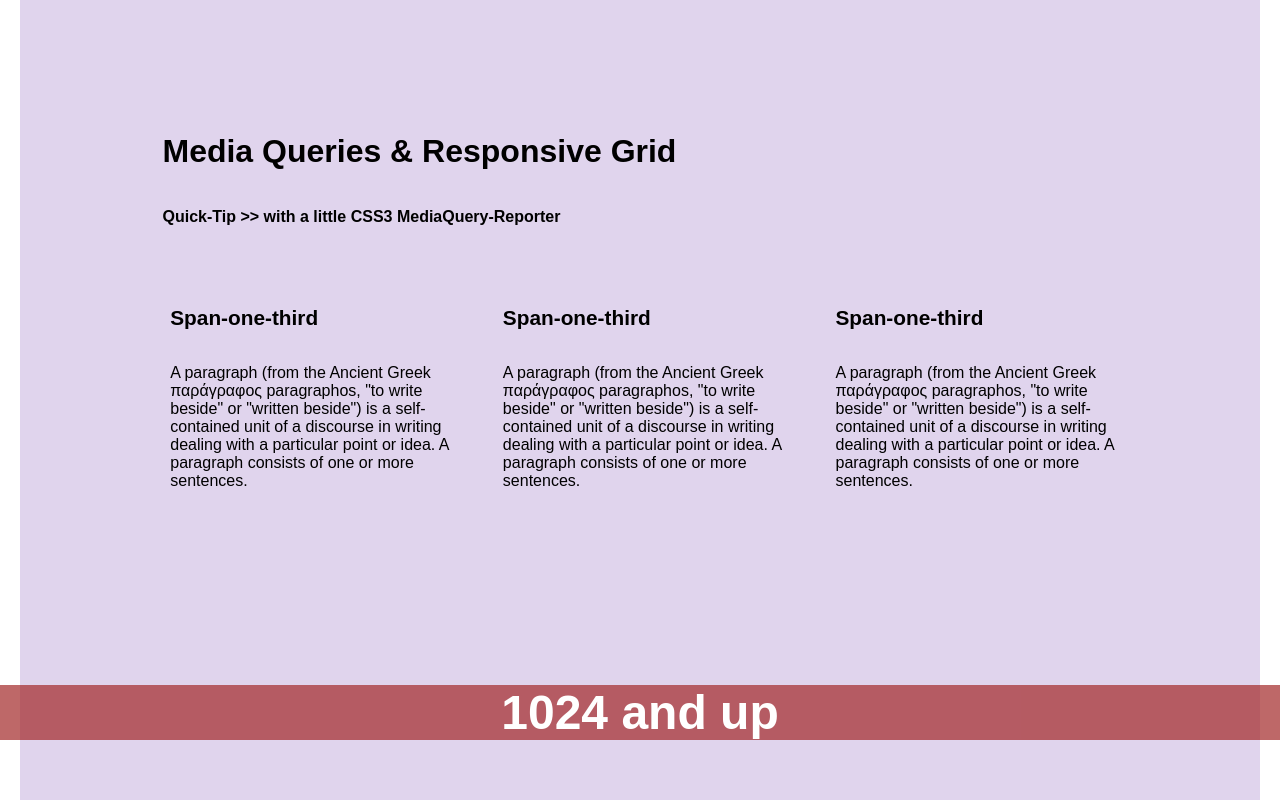
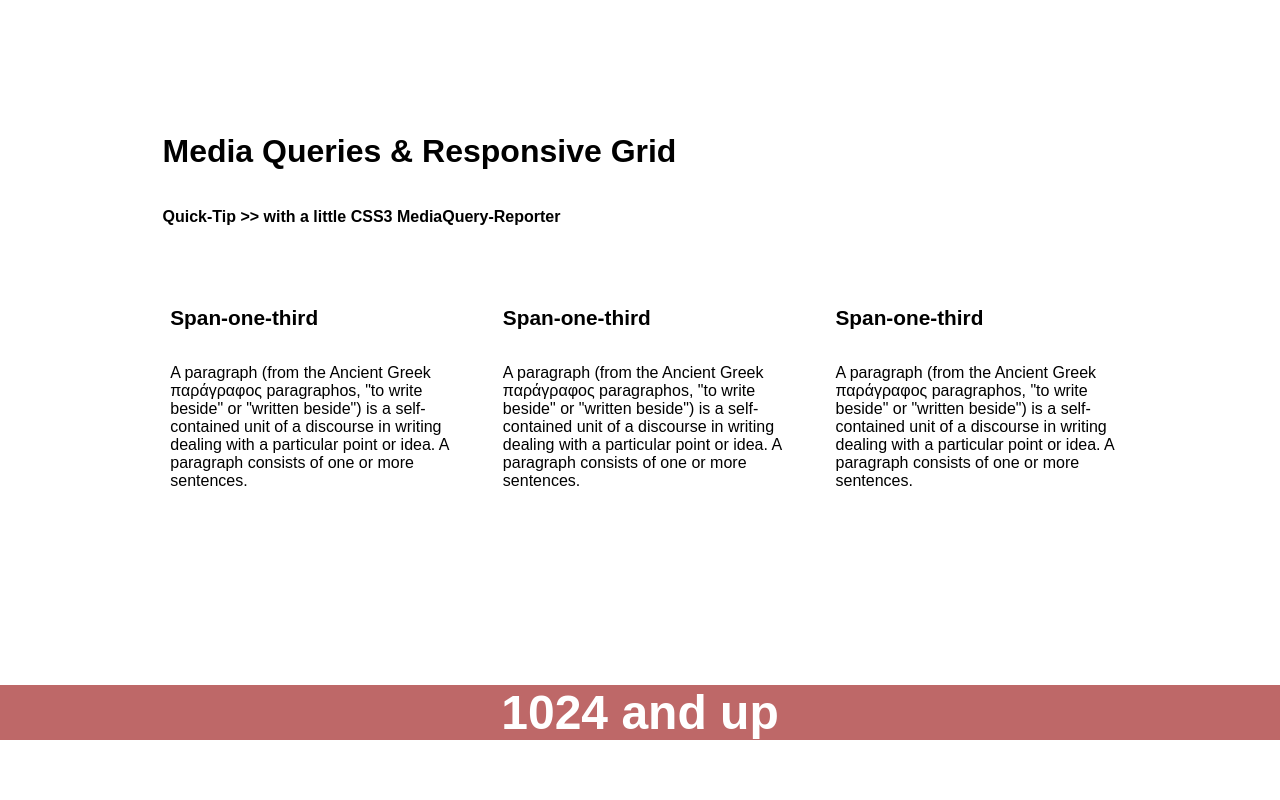
Before and after one commit to l0rdcafe/lessons, a plain HTML site: page draft/index.html in a window 1280 px wide. Drawn offline with Linux system fonts and the light colour scheme.

Commit message:
Remove container background color

```diff
--- a/draft/style.css
+++ b/draft/style.css
@@ -23,7 +23,6 @@ body {
   padding: 7em;
   display: block;
   margin: auto;
-  background: hsla(270, 60%, 40%, 0.2);
 }
 
 .col-1-3 {
```
